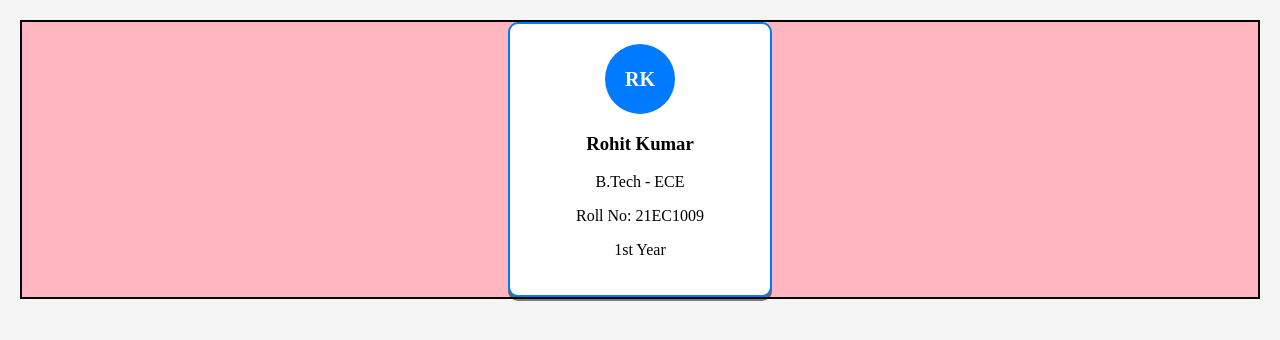
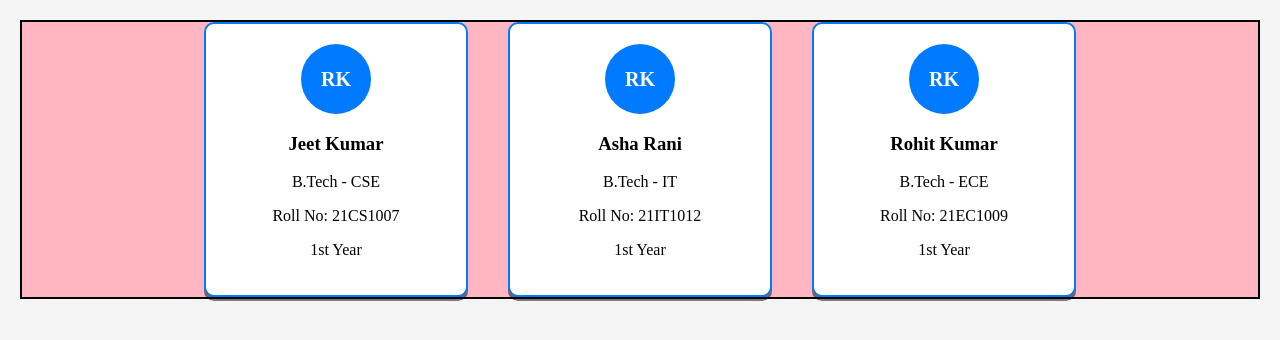
Before and after one commit to Tanmay1507s/ECE-2, a plain HTML site: page CSS Box Model/experiment8/index.html in a window 1280 px wide. Drawn offline with Linux system fonts and the light colour scheme.

Commit message:
experiment 8 commit

```diff
--- a/CSS Box Model/experiment8/index.html
+++ b/CSS Box Model/experiment8/index.html
@@ -10,6 +10,20 @@
     <div class="container">
         <div class="card">
             <div class="circle">RK</div>
+            <h3>Jeet Kumar</h3>
+            <p>B.Tech - CSE</p>
+            <p>Roll No: 21CS1007</p>
+            <p>1st Year</p>
+        </div>
+         <div class="card">
+            <div class="circle">RK</div>
+            <h3>Asha Rani</h3>
+            <p>B.Tech - IT</p>
+            <p>Roll No: 21IT1012</p>
+            <p>1st Year</p>
+        </div>
+         <div class="card">
+            <div class="circle">RK</div>
             <h3>Rohit Kumar</h3>
             <p>B.Tech - ECE</p>
             <p>Roll No: 21EC1009</p>
```
